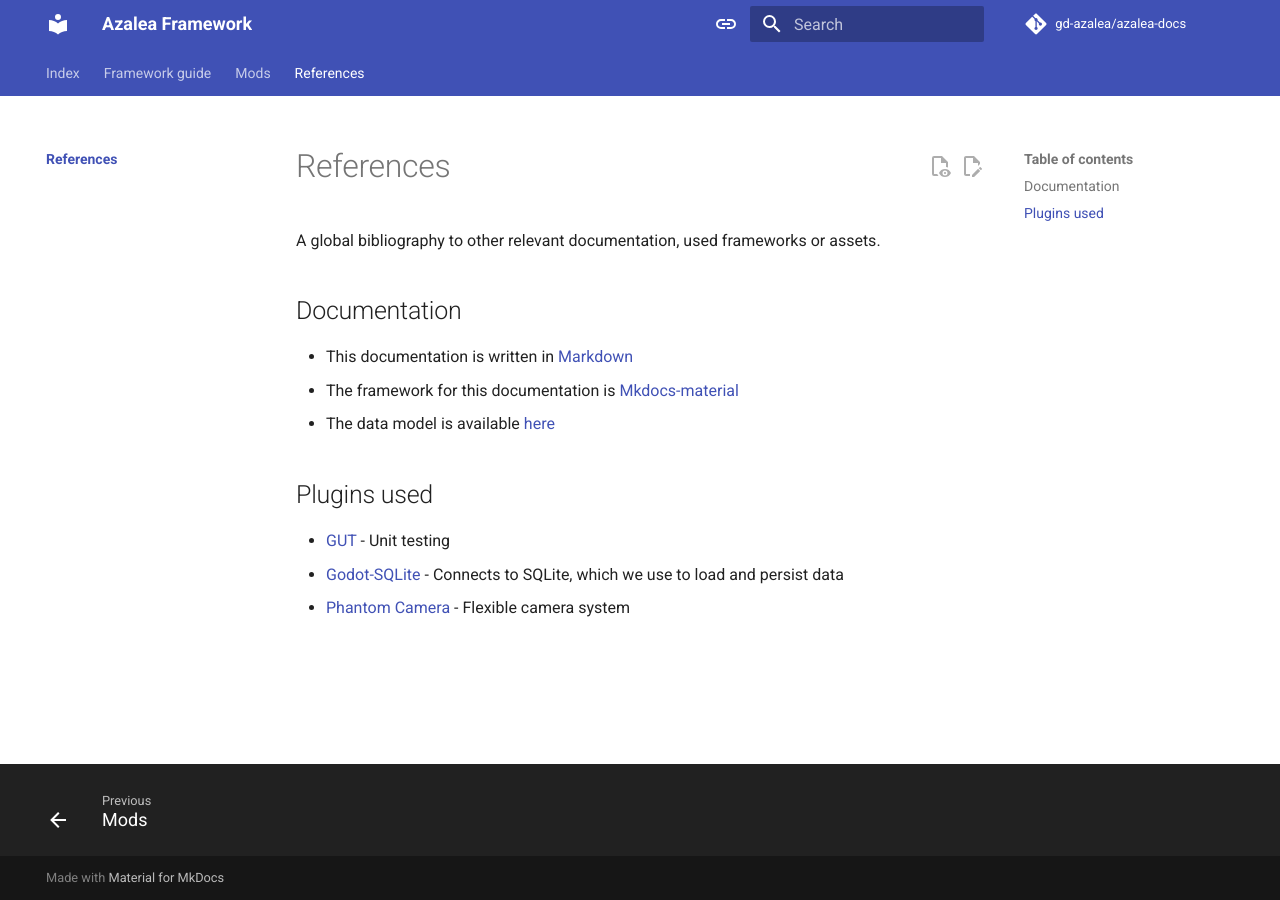
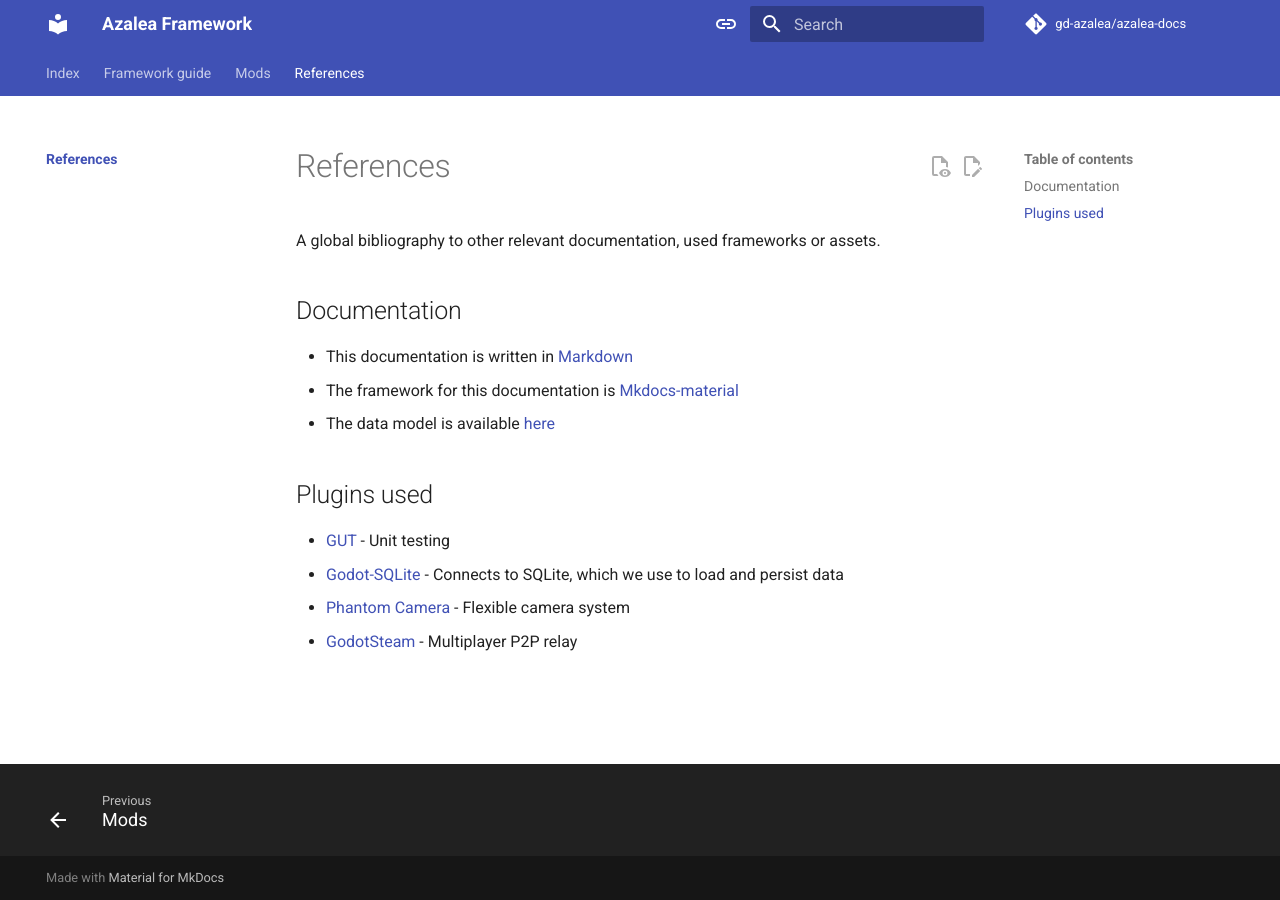
Before and after one commit to gd-azalea/azalea-docs, an MkDocs documentation site: the page built from docs/references/index.md, in a window 1280 px wide. Built offline with MkDocs 1.6.1 and Material for MkDocs 9.7.7, drawn with Linux system fonts in a browser that asks for light colours; comment, search, counter and statistics services are not loaded.

Commit message:
Update index.md

```diff
--- a/docs/references/index.md
+++ b/docs/references/index.md
@@ -10,3 +10,4 @@ A global bibliography to other relevant documentation, used frameworks or assets
 * [GUT](https://godotengine.org/asset-library/asset/54) - Unit testing
 * [Godot-SQLite](https://godotengine.org/asset-library/asset/1686) - Connects to SQLite, which we use to load and persist data
 * [Phantom Camera](https://phantom-camera.dev/introduction/scene-requirements) - Flexible camera system
+* [GodotSteam](https://github.com/GodotSteam/GodotSteam-Docs/tree/master) - Multiplayer P2P relay
```
